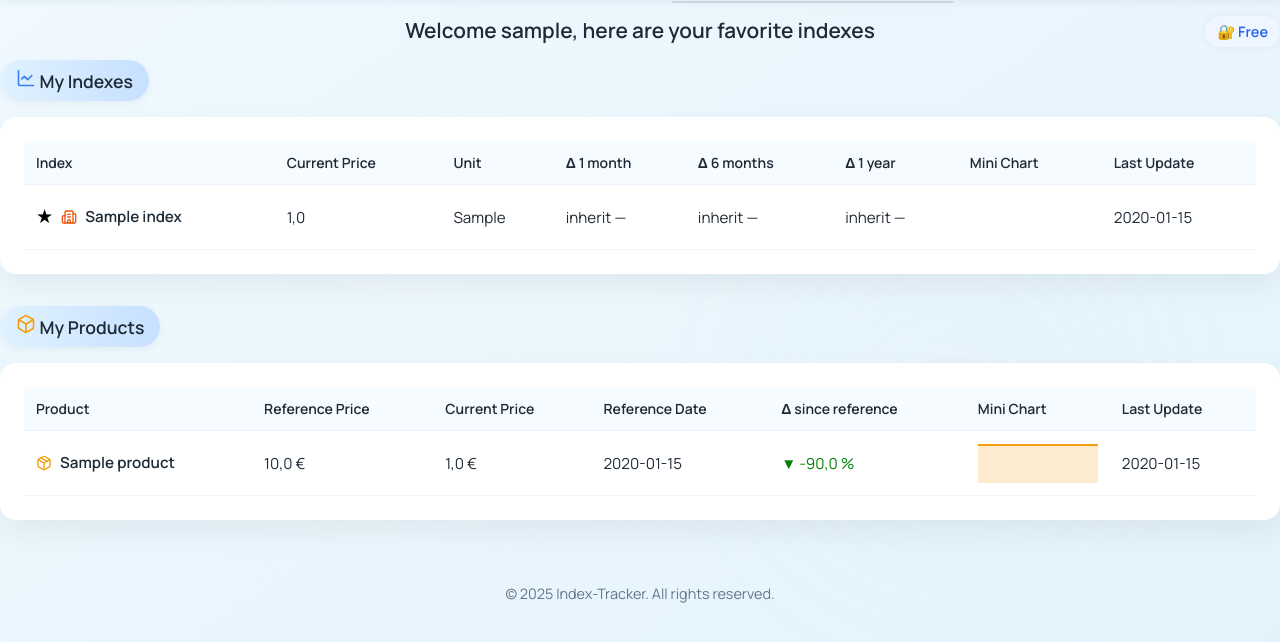
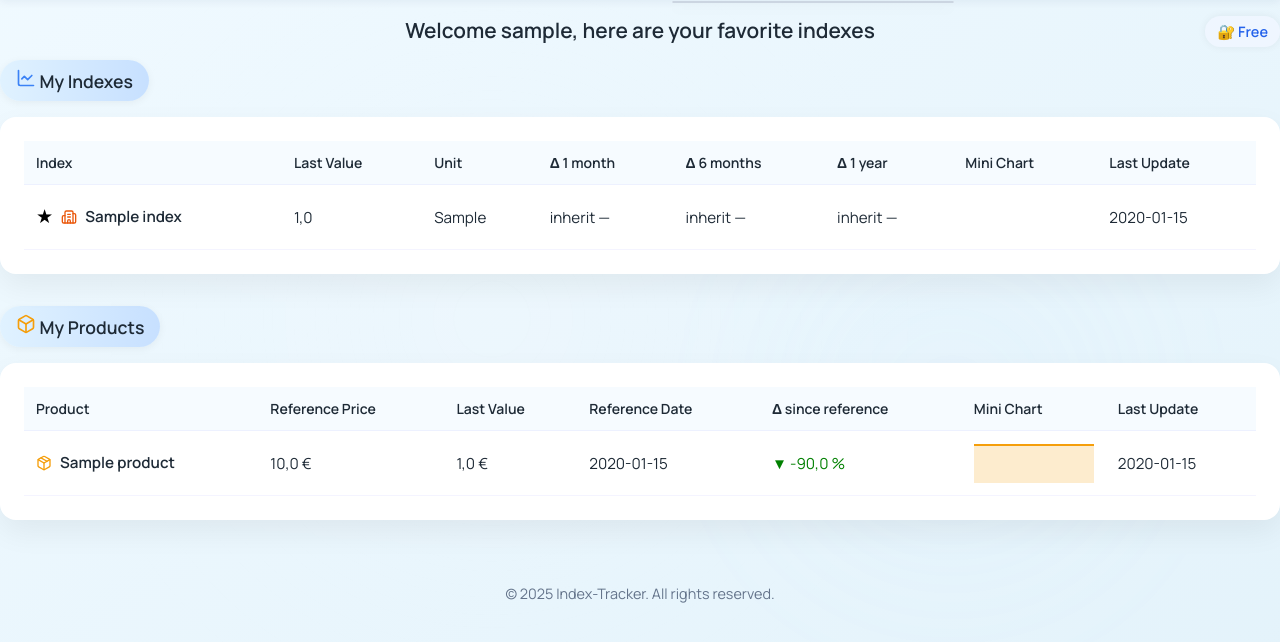
Before and after one commit to utis82/Index-tracker, a Django app: page /dashboard/ in a window 1280 px wide. Shown: the part 49-691 px from the top of the page. Run offline with Django 5.2, Linux system fonts and the light colour scheme; a user stored in the database is signed in; tables that the repository leaves empty hold one stand-in row (values such as "Sample post"); some libraries are stand-ins or nearby versions.

Commit message:
changement nom colonne

```diff
--- a/main/templates/dashboard.html
+++ b/main/templates/dashboard.html
@@ -20,7 +20,7 @@
       <thead>
         <tr style="text-align: left; font-weight: 600; background-color: rgba(240, 248, 255, 0.6);">
           <th style="padding: 12px;">Index</th>
-          <th style="padding: 12px;">Current Price</th>
+          <th style="padding: 12px;">Last Value</th>
           <th style="padding: 12px;">Unit</th>
           <th style="padding: 12px;">Δ 1 month</th>
           <th style="padding: 12px;">Δ 6 months</th>
@@ -188,7 +188,7 @@
           <tr style="text-align: left; font-weight: 600; background-color: rgba(240, 248, 255, 0.6);">
             <th style="padding: 12px;">Product</th>
             <th style="padding: 12px;">Reference Price</th>
-            <th style="padding: 12px;">Current Price</th>
+            <th style="padding: 12px;">Last Value</th>
             <th style="padding: 12px;">Reference Date</th>
             <th style="padding: 12px;">Δ since reference</th>
             <th style="padding: 12px;">Mini Chart</th>
@@ -210,7 +210,7 @@
               <!-- Reference Price -->
               <td style="padding: 12px;">{{ product.reference_price }} €</td>
 
-              <!-- Current Price -->
+              <!-- Last Value -->
               <td style="padding: 12px;">{{ product.current_price }} €</td>
 
               <!-- Reference Date -->
```
